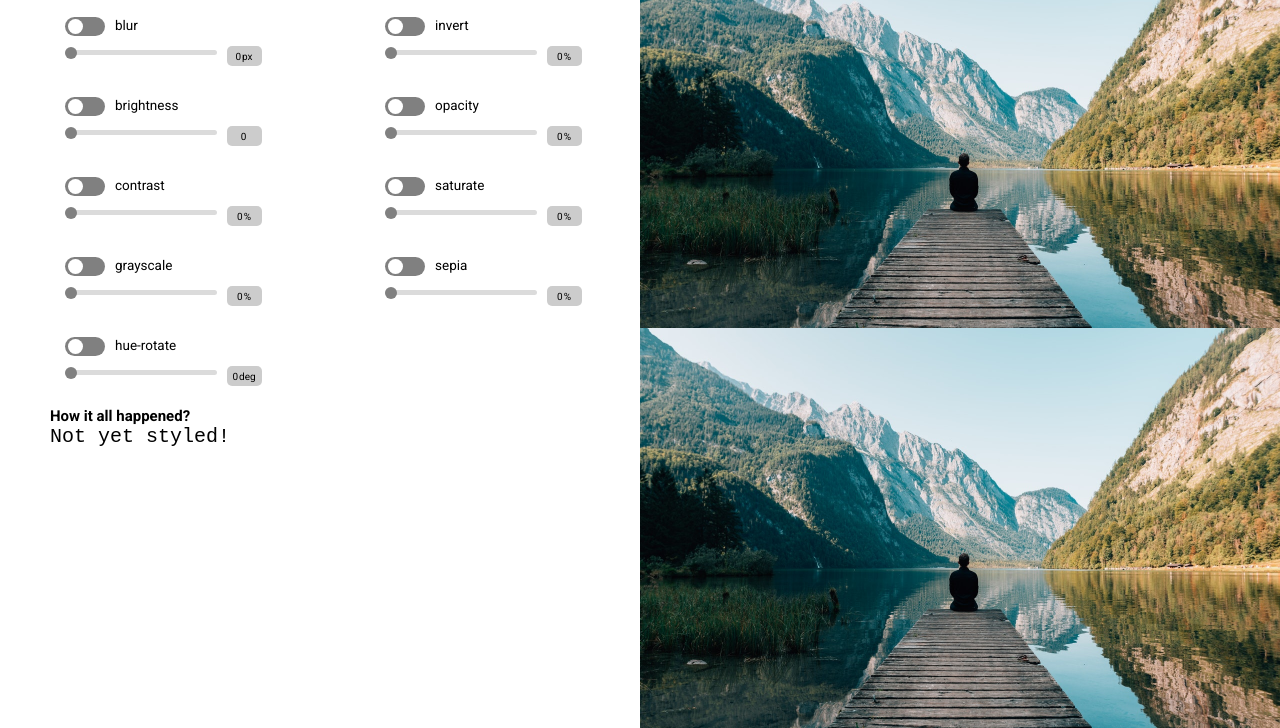
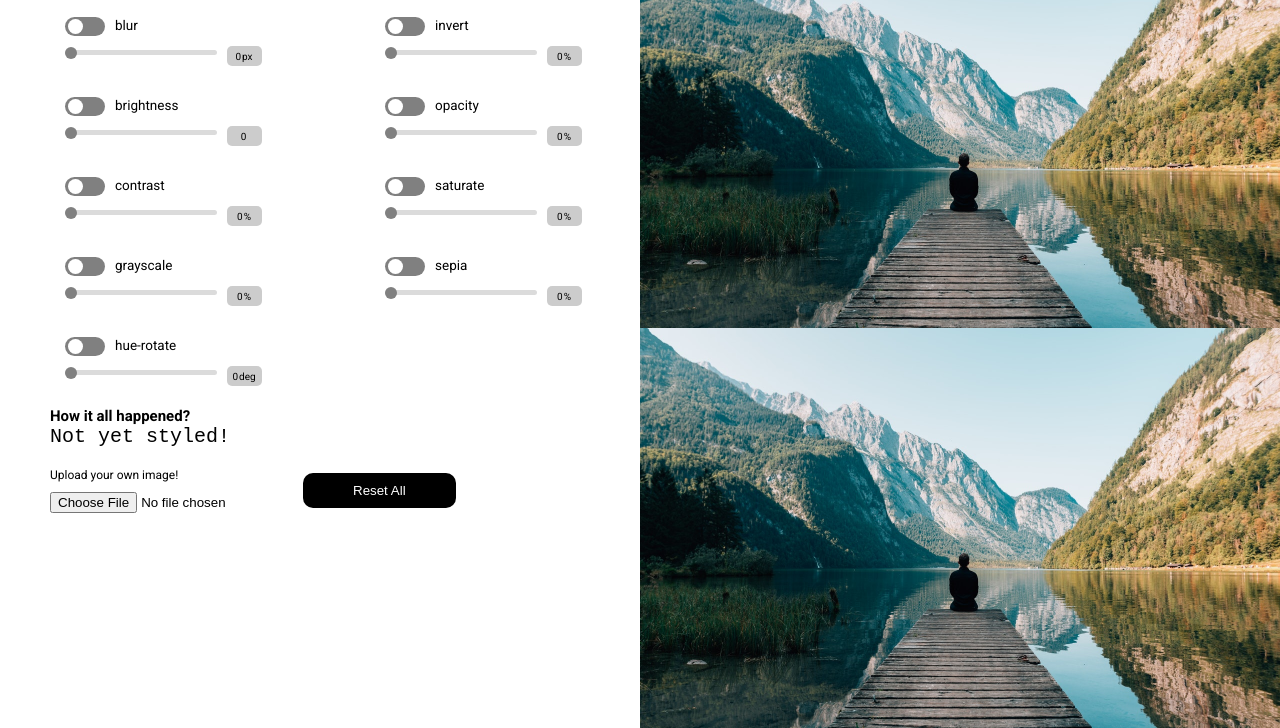
Before and after one commit to heytulsiprasad/picturesque.css, a website: page index.html in a window 1280 px wide. Shown: the part 72-800 px from the top of the page. Drawn offline with Linux system fonts and the light colour scheme.

Commit message:
:sparkles: upload and render image complete

```diff
--- a/index.html
+++ b/index.html
@@ -193,7 +193,7 @@
                         </div>
                     </div>
                 </div>
-
+                <!-- place where user sees the code -->
                 <div class="codeblock">
                     <h2 class="code__desc">
                         How it all happened?
@@ -202,10 +202,21 @@
                         Not yet styled!
                     </code>
                 </div>
+
+                <!-- upload and reset buttons -->
+                <div class="buttony">
+                    <label class="btn-upload" for="upload">
+                        Upload your own image!
+                        <input type="file" id="upload" name="image" accept="image/*">
+                    </label>
+                    <button class="btn" id="reset">
+                        Reset All
+                    </button>
+                </div>
             </div>
             <div class="picture">
                 <div class="picture__box">
-                    <img id="edit" class="picture__img" src="images/person-on-a-bridge-near-a-lake-747964.jpg" alt="person-on-a-bridge">
+                    <img id="edit"class="picture__img" src="images/person-on-a-bridge-near-a-lake-747964.jpg" alt="person-on-a-bridge">
                 </div>
                 <div class="picture__box">
                     <img id="original" class="picture__img" src="images/person-on-a-bridge-near-a-lake-747964.jpg" alt="person-on-a-bridge">
--- /dev/null
+++ b/sass/components/_buttons.scss
@@ -0,0 +1,37 @@
+.btn-upload {
+    display: flex;
+    flex-direction: column;
+    font-size: 1.2rem;
+
+    input[type=file] {
+        margin-top: 10px;
+    }
+}
+
+.buttony {
+    display: flex;
+    padding: 0rem 5rem;
+    margin-top: 1rem;
+}
+
+.btn {
+    background-color: #000000;
+    padding: .1rem 5rem;
+    border-radius: 1rem;
+    border: none;
+    outline: none;
+    color: #fff;
+    cursor: pointer;
+    transition: all .1s ease-out;
+    height: 3.5rem;
+    margin-top: .5rem;
+
+    &:hover {
+        background-color: rgba(0, 0, 0, 0.76);
+    }
+
+    &:active {
+        background-color: rgba(0, 0, 0, 0.466);
+        transform: scale(.98);
+    }
+}
--- a/sass/main.scss
+++ b/sass/main.scss
@@ -14,3 +14,4 @@
 
 @import "components/toggle";
 @import "components/slider";
+@import "components/buttons";
--- a/src/index.js
+++ b/src/index.js
@@ -200,3 +200,17 @@ $btn.each(function() {
         }
     })
 })
+
+// adding event listener to upload btn
+$("#upload").change(function() {
+    loadFile(event)
+})
+
+// loading the uploaded image
+let loadFile = function(event) {
+	src = URL.createObjectURL(event.target.files[0]);
+    $("#edit").attr("src", src);
+    $("#original").attr("src", src);
+};
+
+// adding reset btn functionality
```
Also changed, not shown: css/styles.css.
